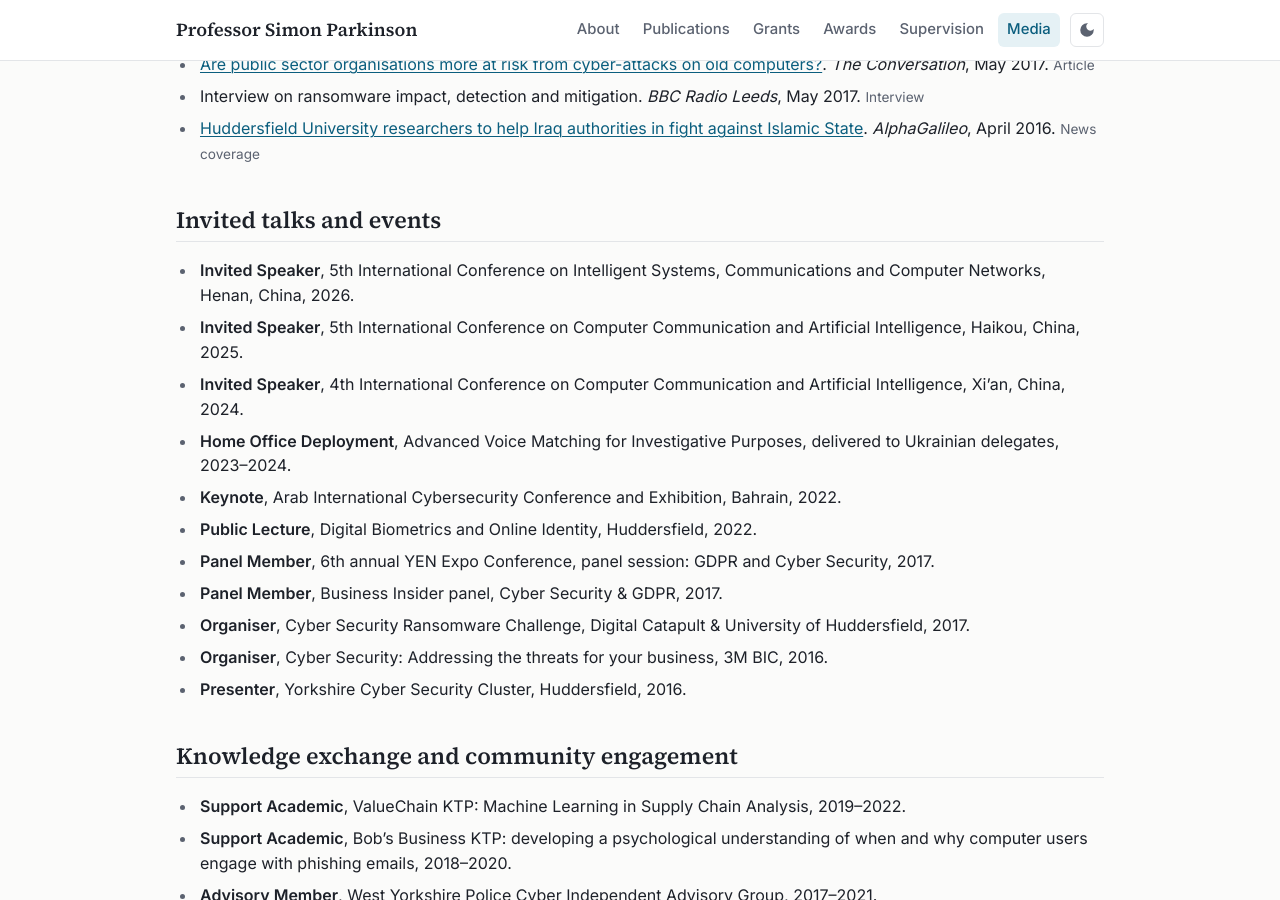
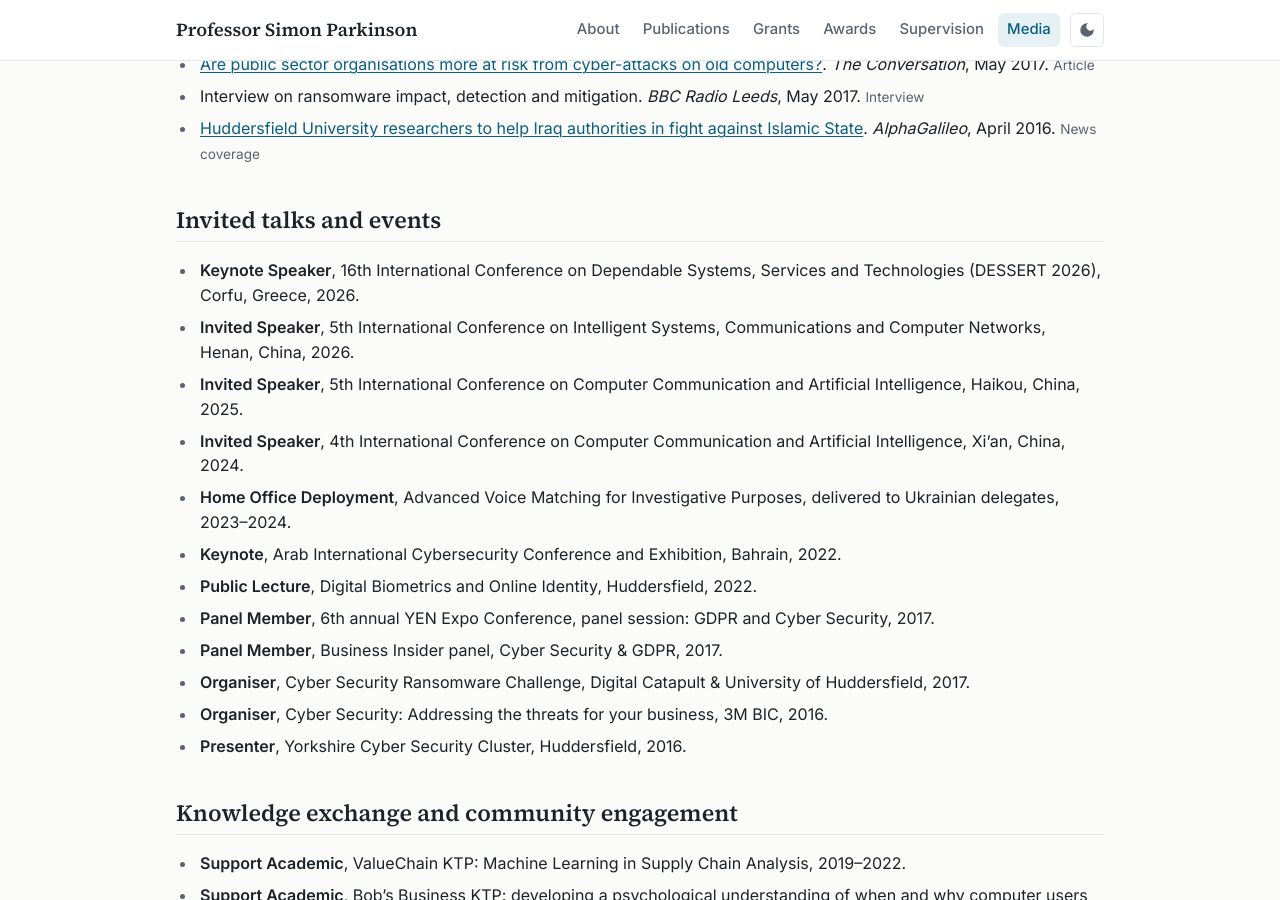
Before and after one commit to sparkins01/sparkins01.github.io, a Jekyll site: the page built from media.html, in a window 1280 px wide and 900 px high, scrolled down 427 px. Built offline with Jekyll 4.4.1, drawn with Linux system fonts in a browser that asks for light colours.

Commit message:
Add DESSERT 2026 keynote to invited talks
Co-Authored-By: Claude Opus 5.5 <noreply@anthropic.com>
Claude-Session: https://claude.ai/code/session_01Hg9awQkitkBR1GPJWFPetg

```diff
--- a/_data/media.yml
+++ b/_data/media.yml
@@ -57,6 +57,9 @@ press:
 
 talks:
   - year: "2026"
+    role: Keynote Speaker
+    event: 16th International Conference on Dependable Systems, Services and Technologies (DESSERT 2026), Corfu, Greece
+  - year: "2026"
     role: Invited Speaker
     event: 5th International Conference on Intelligent Systems, Communications and Computer Networks, Henan, China
   - year: "2025"
```
